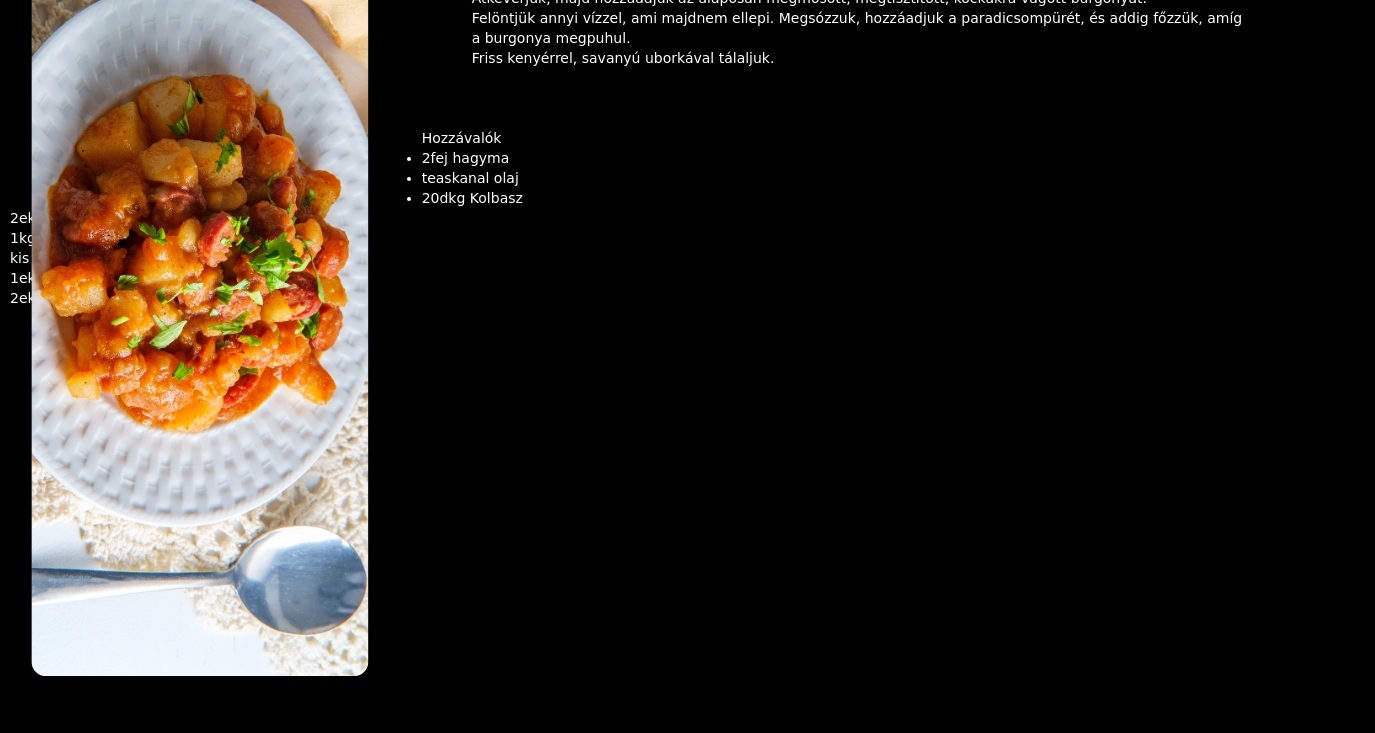
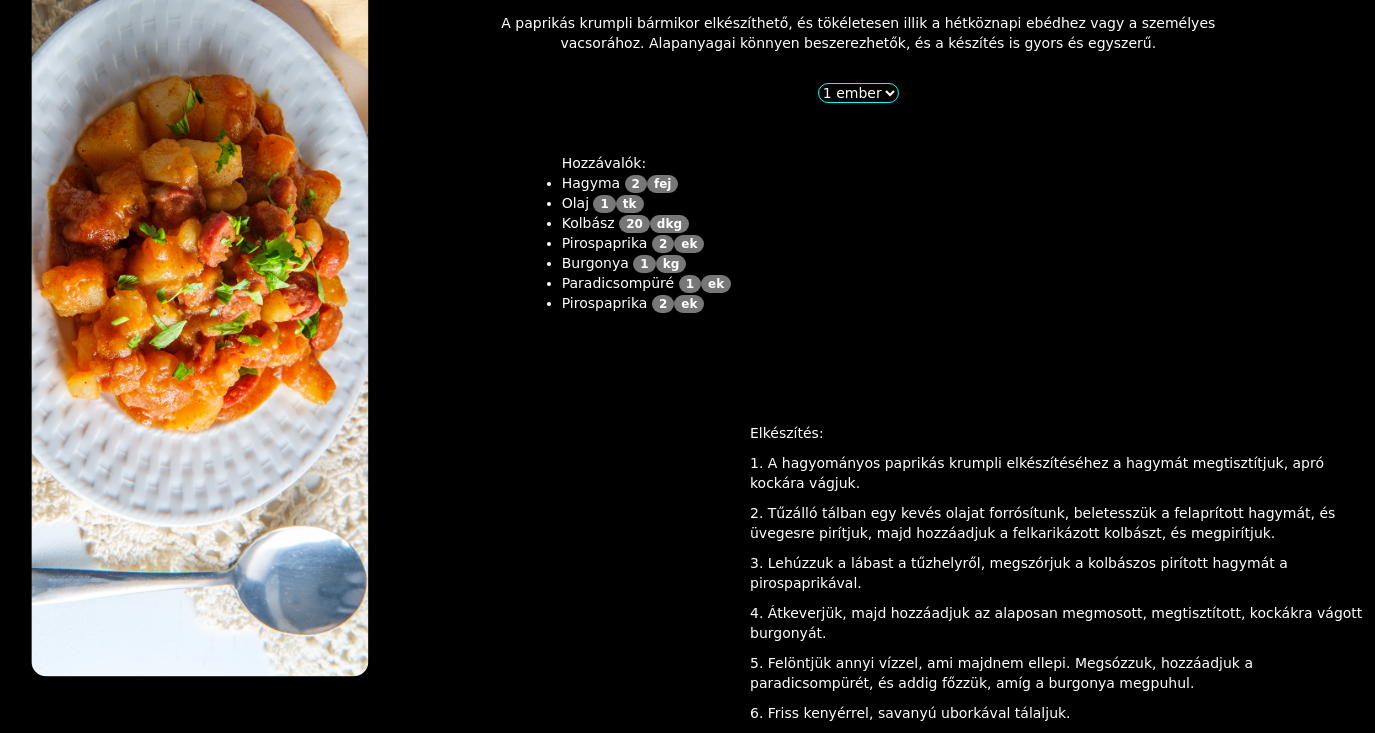
Before and after one commit to Bodo-Kristof/Recept-BL, a plain HTML site: page papi-kumpi.html in a window 1280 px wide. Shown: the part 214-947 px from the top of the page, 1375 px wide, since content can reach past the window. Before the commit the page ends 890 px from the top, so only its background shows below. Drawn offline with nearby package versions, Linux system fonts and the light colour scheme; a web font is replaced by a local one.

Commit message:
bootstrap

```diff
--- a/index.js
+++ b/index.js
@@ -10,5 +10,5 @@ function showSlides() {
   slideIndex++;
   if (slideIndex > slides.length) {slideIndex = 1}
   slides[slideIndex-1].style.display = "block";
-  setTimeout(showSlides, 4000); // Change image every 2 seconds
+  setTimeout(showSlides, 4000);
 }
--- a/papi-kumpi.html
+++ b/papi-kumpi.html
@@ -3,6 +3,7 @@
 <head>
     <meta charset="UTF-8">
     <meta name="viewport" content="width=device-width, initial-scale=1.0">
+    <link rel="icon" type="image/x-icon" href="./chef-hat.png">
     <link rel="stylesheet" href="https://maxcdn.bootstrapcdn.com/bootstrap/3.4.1/css/bootstrap.min.css">
     <link rel="stylesheet" href="./stilus.css">
     <title>Paprikás krumpli</title>
@@ -22,7 +23,7 @@
         </ul>
         <form class="navbar-form navbar-left" action="/action_page.php">
           <div class="input-group">
-            <input type="text" class="form-control" placeholder="Search">
+            <input type="text" class="form-control" placeholder="Keresés">
             <div class="input-group-btn">
               <button class="btn btn-default" type="submit">
                 <i class="glyphicon glyphicon-search"></i>
@@ -38,30 +39,45 @@
             <img src="./kaja2.jpg" id="kep">
         </div>
         <div class="col-sm-8">
-            <!-- <img src="./kaja2.jpg" id="kep"> -->
-            <p>A hagyományos paprikás krumpli elkészítéséhez a hagymát megtisztítjuk, apró kockára vágjuk.<br>Tűzálló tálban egy kevés olajat forrósítunk, beletesszük a felaprított hagymát, és üvegesre pirítjuk, majd hozzáadjuk a felkarikázott kolbászt, és megpirítjuk.<br>
-            Lehúzzuk a lábast a tűzhelyről, megszórjuk a kolbászos pirított hagymát a pirospaprikával.<br>Átkeverjük, majd hozzáadjuk az alaposan megmosott, megtisztított, kockákra vágott burgonyát.<br>Felöntjük annyi vízzel, ami majdnem ellepi. Megsózzuk, hozzáadjuk a paradicsompürét, és addig főzzük, amíg a burgonya megpuhul.<br>Friss kenyérrel, savanyú uborkával tálaljuk.</p>
-        </div>
-      <div class="row">
-        <div class="col">
-            <ul>Hozzávalók
-                <li>2fej hagyma</li>
-                <li>teaskanal olaj</li>
-                <li>20dkg Kolbasz</li>
-                <li>2ek pirospaprika</li>
-                <li>1kg burgonya</li>
-                <li>kis só</li>
-                <li>1ek paradicsompüré</li>
-                <li>2ek pirospaprika</li>
-            </ul>
-        </div>
-        <div class="col">
-
-        </div>
-        <div class="col">
-
+          <h1>Paprikás krumpli</h1>
+          <br>
+          <p id="bevezeto">A paprikás krumpli bármikor elkészíthető, és tökéletesen illik a hétköznapi ebédhez vagy a személyes vacsorához. Alapanyagai könnyen beszerezhetők, és a készítés is gyors és egyszerű.</p>
+          <br>
+            <div class="embik">
+              <select id="people-select">
+                <option value="1">1 ember</option>
+                <option value="2">2 ember</option>
+                <option value="3">3 ember</option>
+                <option value="4">4 ember</option>
+                <option value="5">5 ember</option>
+              </select>
+            </div>
+            <div class="col-sm-8">
+              <!-- Szorzódó alapanyagtáblázat -->
+              <ul>Hozzávalók:
+                <li><a href="#">Hagyma <span class="badge" id="szam">2</span><span class="badge">fej</span></a><br></li>
+                <li><a href="#">Olaj <span class="badge" id="szam">1</span><span class="badge">tk</span></a><br></li>
+                <li><a href="#">Kolbász <span class="badge" id="szam">20</span><span class="badge">dkg</span></a><br></li>
+                <li><a href="#">Pirospaprika <span class="badge" id="szam">2</span><span class="badge">ek</span></a><br></li>
+                <li><a href="#">Burgonya <span class="badge" id="szam">1</span><span class="badge">kg</span></a><br></li>
+                <li><a href="#">Paradicsompüré <span class="badge">1</span><span class="badge">ek</span></a><br></li>
+                <li><a href="#">Pirospaprika <span class="badge" id="szam">2</span><span class="badge">ek</span></a><br></li>
+              </ul>
+            </div>
+          </div>
+        <div class="col-sm-6">
+          <div class="elkeszites">
+            <!-- Leírás -->
+            <p>Elkészítés:</p>
+            <p>1. A hagyományos paprikás krumpli elkészítéséhez a hagymát megtisztítjuk, apró kockára vágjuk.</p>
+            <p>2. Tűzálló tálban egy kevés olajat forrósítunk, beletesszük a felaprított hagymát, és üvegesre pirítjuk, majd hozzáadjuk a felkarikázott kolbászt, és megpirítjuk.</p>
+            <p>3. Lehúzzuk a lábast a tűzhelyről, megszórjuk a kolbászos pirított hagymát a pirospaprikával.</p>
+            <p>4. Átkeverjük, majd hozzáadjuk az alaposan megmosott, megtisztított, kockákra vágott burgonyát.</p>
+            <p>5. Felöntjük annyi vízzel, ami majdnem ellepi. Megsózzuk, hozzáadjuk a paradicsompürét, és addig főzzük, amíg a burgonya megpuhul.</p>
+            <p>6. Friss kenyérrel, savanyú uborkával tálaljuk.</p>
+          </div>
         </div>
       </div>
-      <script src="./index.js"></script>
+      <script src="./szorzas.js"></script>
 </body>
 </html>
--- a/stilus.css
+++ b/stilus.css
@@ -1,6 +1,7 @@
 @import url('https://fonts.googleapis.com/css2?family=Playwrite+DE+Grund:wght@100..400&display=swap');
 
 body {
+  overflow: hidden;
     background-color: black;
     color: white;
     font-family: "Playwrite DE Grund", cursive;
```
Also changed, not shown: index.html (+13 -12 lines), pulledpork.html (+3 -2 lines), tatar.html (+4 -1 lines), chef-hat.png (added).
